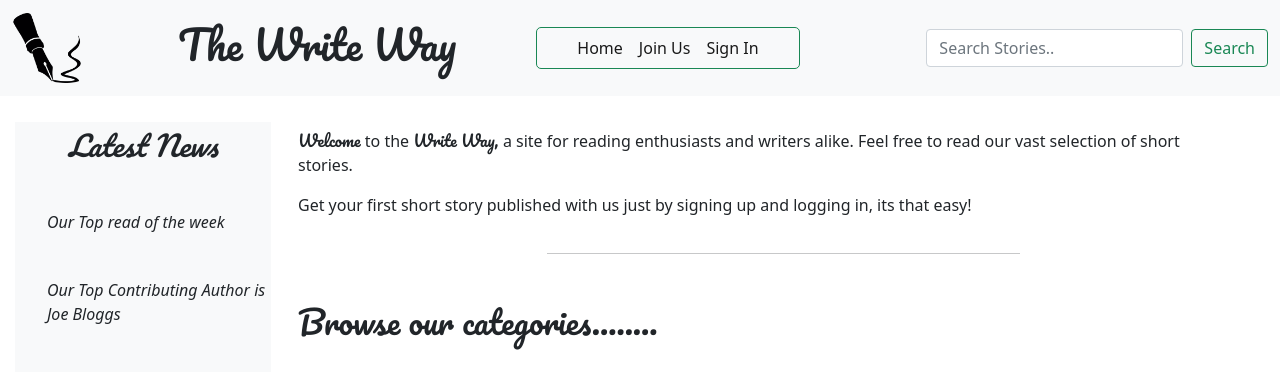
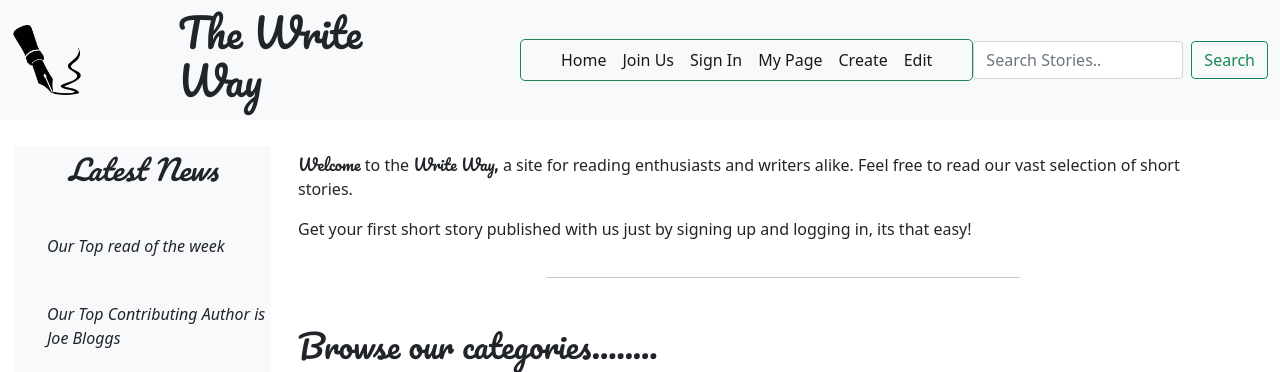
Before and after one commit to KRyan23/The_Write_Way, a Flask app: page / in a window 1280 px wide. Shown: the top 372 px of the page. Run offline with Flask 2, Linux system fonts and the light colour scheme; data that the repository does not hold is empty; some libraries are stand-ins or nearby versions.

Commit message:
added join us page

```diff
--- a/app.py
+++ b/app.py
@@ -69,11 +69,19 @@ def horror():
     horror = mongo.db.horror.find()
     return render_template("horror.html", horror=horror, title="Horror")
 
+
 @myvar.route("/thriller")
 
 def thriller():
     thriller = mongo.db.thriller.find()
     return render_template("thriller.html", thriller=thriller, title="Thriller")
+
+
+@myvar.route("/join")
+
+def join():
+    join = mongo.db.join.find()
+    return render_template("join.html", join=join, title="Join Us")
 
 
 if __name__ == "__main__":
--- a/static/css/style.css
+++ b/static/css/style.css
@@ -228,12 +228,15 @@ aside p {
     .fab {
         font-size: 0.8em;
     }
+
     .card {
         width: 12em;
     }
+
     aside {
         display: none;
-        }
+    }
+
     h4 {
        font-size: 0.95em;
     }
@@ -255,6 +258,7 @@ aside p {
         font-size: 1.6em;
         padding: 0 0 0 0;
     }
+
     .card {
         width: 14em;
     }
--- a/templates/base.html
+++ b/templates/base.html
@@ -37,14 +37,23 @@
                   class="text-menu-style">Home</span></a>
             </li>
             <li class="nav-item">
-              <a class="nav-link active join-page" title="Join Us" aria-label="Join Us" href="#"><span class="text-menu-style">Join
-                  Us</span></a>
+              <a class="nav-link active nav-link" aria-label="Join Us" href="{{ url_for('join') }}"><span class="text-menu-style">Join Us</span></a>
             </li>
             <li class="nav-item">
-              <a class="nav-link active signup-page" title="Sign In" aria-label="Sign In" href="#"><span class="text-menu-style">Sign
-                  In</span></a>
+              <a class="nav-link active nav-link" aria-label="Sign In" href="#"><span class="text-menu-style">Sign In</span></a>
             </li>
-
+            <li class="nav-item">
+              <a class="nav-link active nav-link" aria-label="Profile Page" href="#"><span class="text-menu-style">My Page
+                  </span></a>
+            </li>
+            <li class="nav-item">
+              <a class="nav-link active nav-link" aria-label="Create Story" href="#"><span class="text-menu-style">Create
+                  </span></a>
+            </li>
+            <li class="nav-item">
+              <a class="nav-link active nav-link" aria-label="Edit Story" href="#"><span class="text-menu-style">Edit
+                  </span></a>
+            </li>
           </ul>
           <form class="d-flex">
             <input class="form-control me-2 input-box" type="search" placeholder="Search Stories.."
```
Also changed, not shown: templates/join.html (added, +15 -0 lines).
